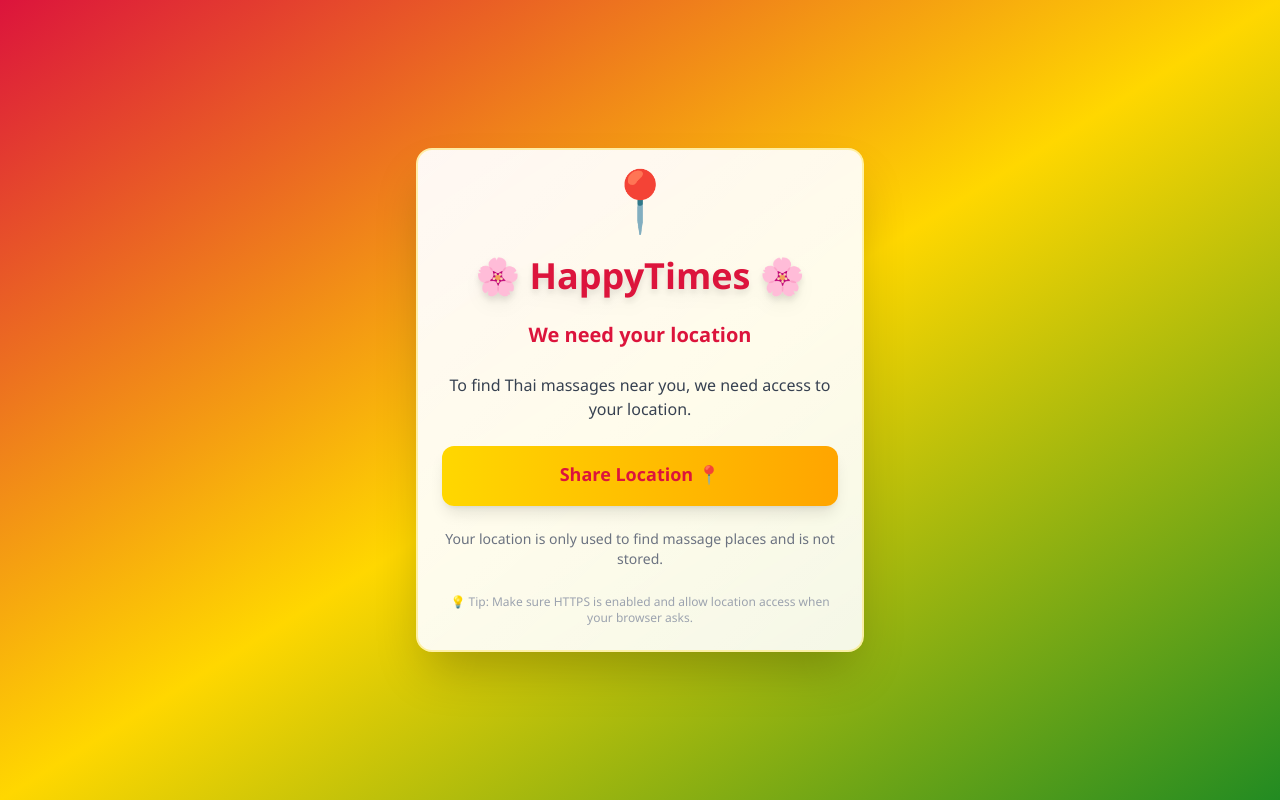
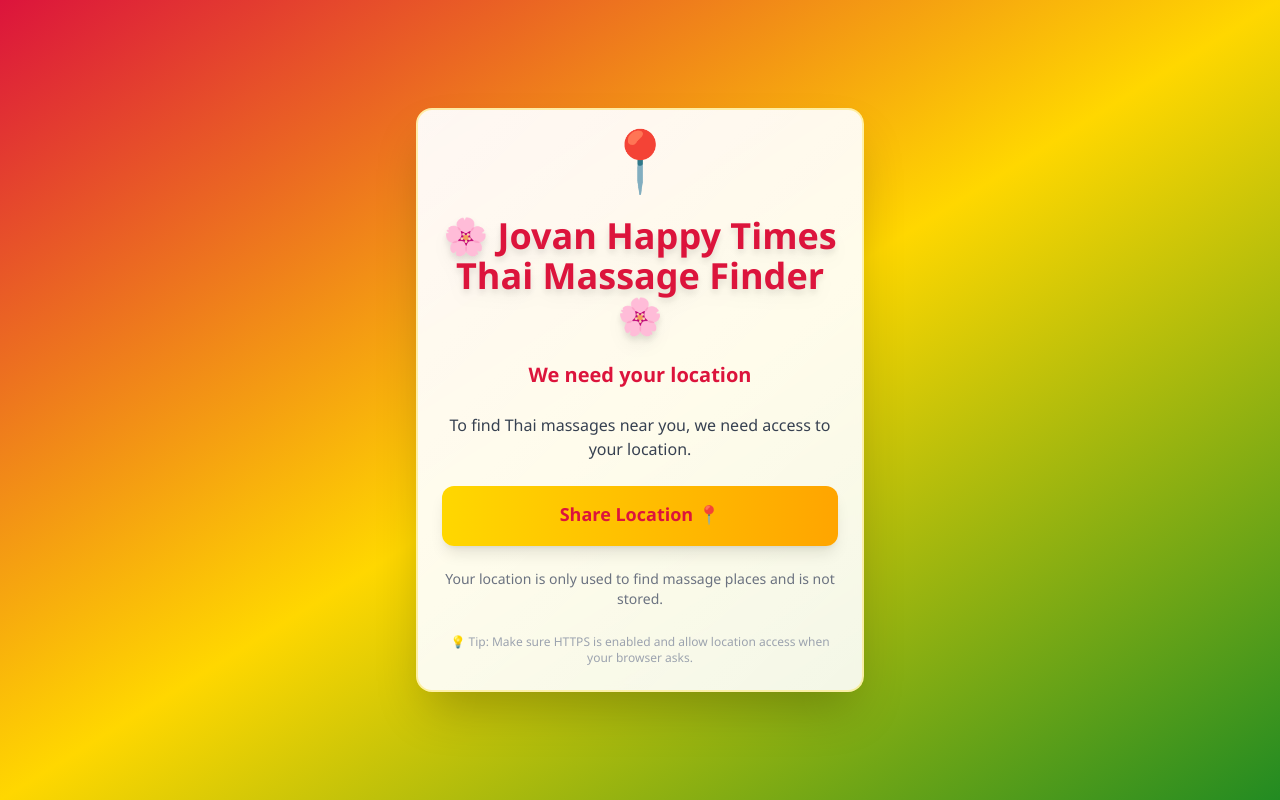
Before and after one commit to JTemmink/HappyTimes, a React (Vite) app: page / in a window 1280 px wide. Built offline with nearby package versions, Linux system fonts and the light colour scheme.

Commit message:
Update title to 'Jovan Happy Times Thai Massage Finder'

```diff
--- a/index.html
+++ b/index.html
@@ -8,7 +8,7 @@
     <link rel="preconnect" href="https://fonts.googleapis.com">
     <link rel="preconnect" href="https://fonts.gstatic.com" crossorigin>
     <link href="https://fonts.googleapis.com/css2?family=Noto+Sans+Thai:wght@400;600;700&display=swap" rel="stylesheet">
-    <title>HappyTimes - Thai Massage Finder</title>
+    <title>Jovan Happy Times Thai Massage Finder</title>
   </head>
   <body>
     <div id="root"></div>
--- a/src/components/LocationPrompt.tsx
+++ b/src/components/LocationPrompt.tsx
@@ -8,7 +8,7 @@ export const LocationPrompt = ({ onGrant, error }: LocationPromptProps) => {
     <div className="flex flex-col items-center justify-center min-h-screen p-6">
       <div className="thai-card thai-pattern max-w-md w-full text-center space-y-6">
         <div className="text-6xl mb-4">📍</div>
-        <h1 className="thai-title text-4xl mb-4">🌸 HappyTimes 🌸</h1>
+        <h1 className="thai-title text-4xl mb-4">🌸 Jovan Happy Times Thai Massage Finder 🌸</h1>
         <p className="text-xl font-bold text-thai-red mb-2">
           We need your location
         </p>
--- a/src/components/MassageList.tsx
+++ b/src/components/MassageList.tsx
@@ -95,7 +95,7 @@ export const MassageList = ({ latitude, longitude }: MassageListProps) => {
     <div className="min-h-screen p-6 pb-20">
       <div className="max-w-2xl mx-auto">
         <div className="text-center mb-8">
-          <h1 className="thai-title text-5xl mb-2">🌸 HappyTimes 🌸</h1>
+          <h1 className="thai-title text-5xl mb-2">🌸 Jovan Happy Times Thai Massage Finder 🌸</h1>
           <p className="text-xl text-white font-bold drop-shadow-lg">
             {places.length} Thai massage{places.length !== 1 ? 's' : ''} found within 5 km
           </p>
--- a/src/components/QuestionFlow.tsx
+++ b/src/components/QuestionFlow.tsx
@@ -43,7 +43,7 @@ export const QuestionFlow = ({ onComplete }: QuestionFlowProps) => {
       <div className="flex flex-col items-center justify-center min-h-screen p-6">
         <div className="thai-card thai-pattern max-w-md w-full text-center space-y-8">
           <div className="space-y-4">
-            <h1 className="thai-title text-5xl mb-4">🌸 HappyTimes 🌸</h1>
+            <h1 className="thai-title text-5xl mb-4">🌸 Jovan Happy Times Thai Massage Finder 🌸</h1>
             <p className="text-2xl font-bold text-thai-red">Would you like a Thai massage with</p>
             <p className="text-4xl font-bold text-thai-gold-dark animate-pulse">"Happy New Years treatment"?</p>
           </div>
```
